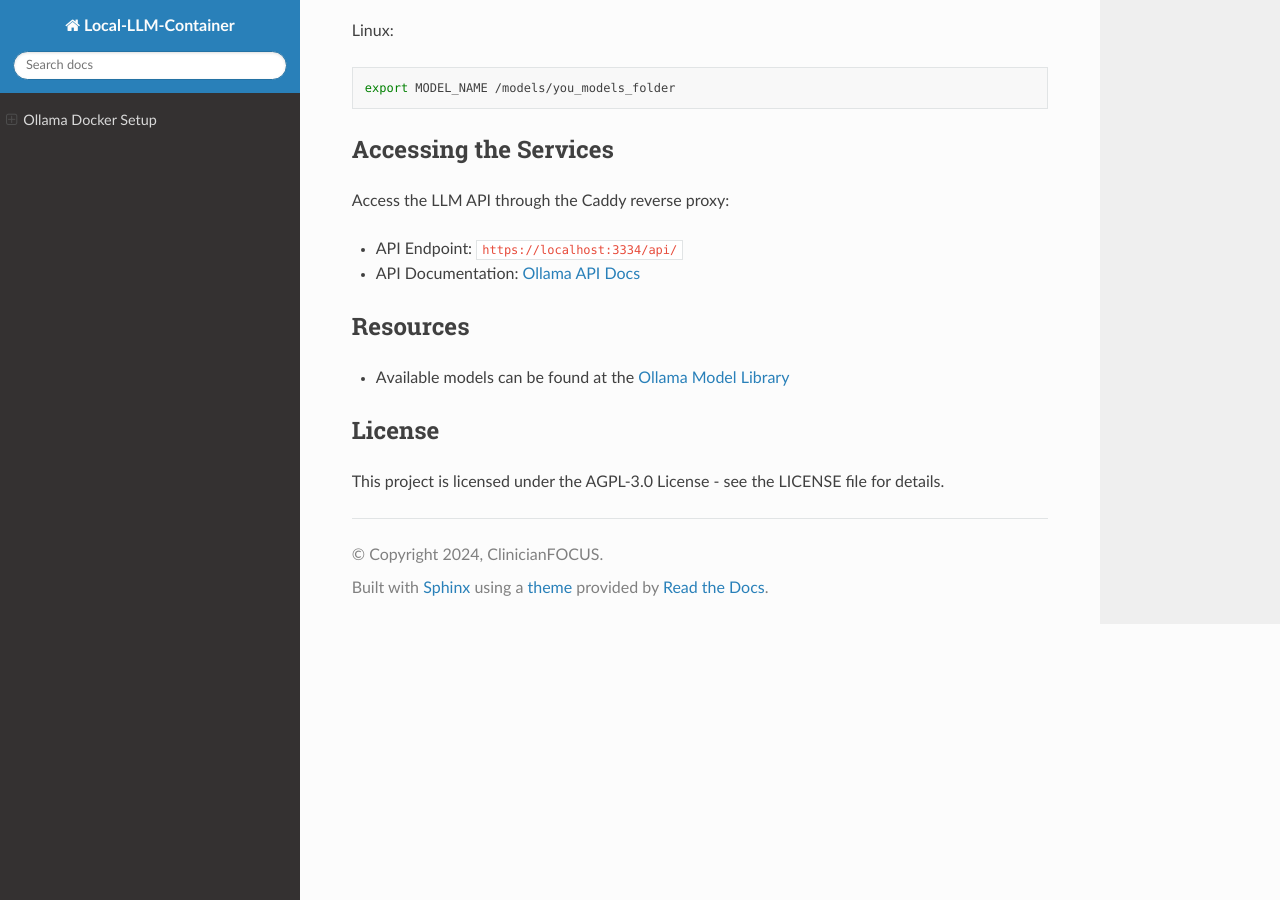
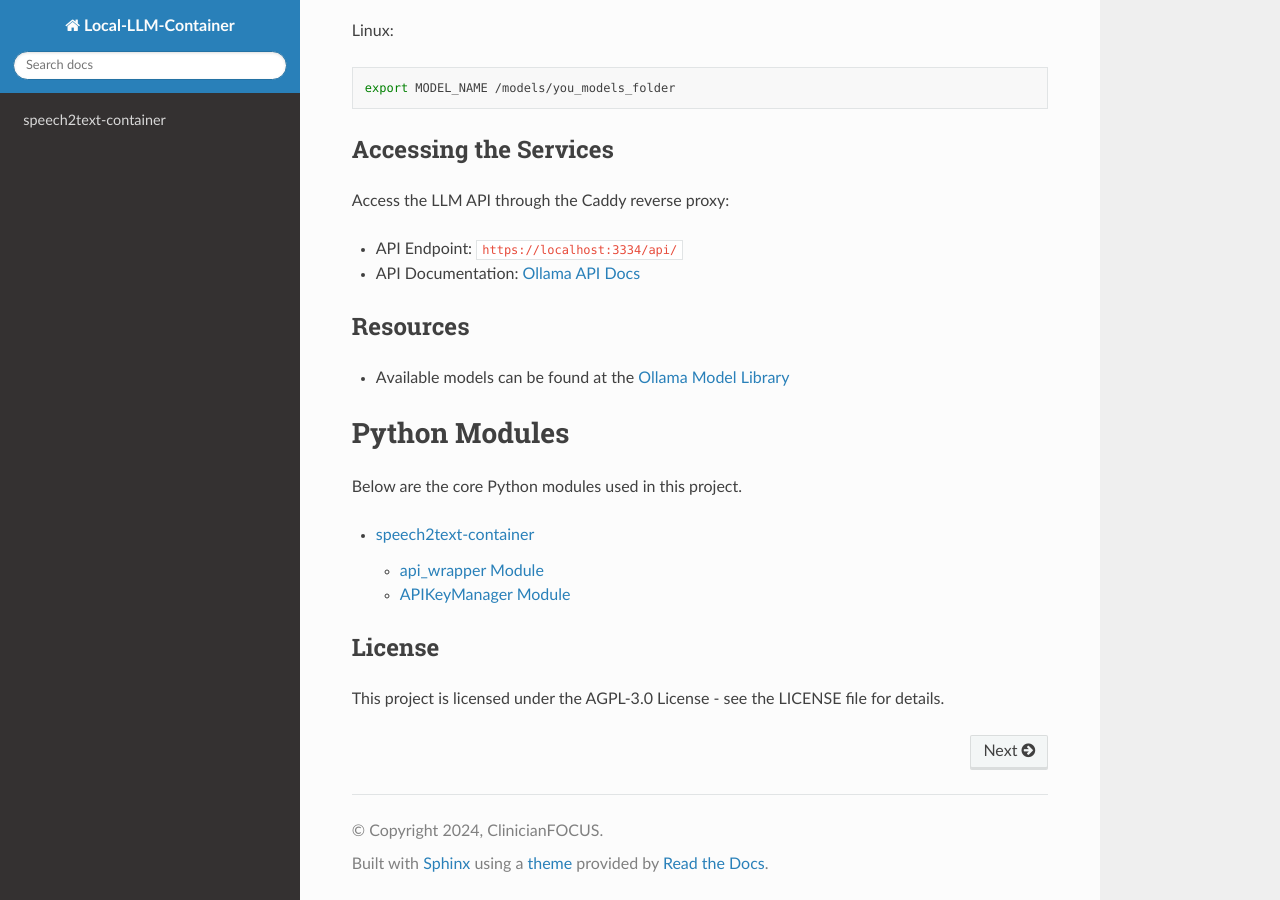
Before and after one commit to ClinicianFOCUS/local-llm-container, a Sphinx documentation site: the page built from docs/index.rst, in a window 1280 px wide and 900 px high, scrolled down 2846 px. Built offline with Sphinx 7.4.7 and the Read the Docs theme 3.1.0, drawn with Linux system fonts in a browser that asks for light colours; some of the changed lines change nothing that is shown.

Commit message:
Added the python modules to auto doc

```diff
--- a/docs/conf.py
+++ b/docs/conf.py
@@ -17,22 +17,7 @@ extensions = [
     'sphinx.ext.autodoc',
     'sphinx.ext.napoleon',
     'sphinx.ext.viewcode',
-    'sphinx.ext.coverage',
-    'sphinx_rtd_theme'
 ]
-
-# Napoleon settings
-napoleon_google_docstring = True
-napoleon_numpy_docstring = True
-napoleon_include_init_with_doc = True
-napoleon_include_private_with_doc = True
-napoleon_include_special_with_doc = True
-napoleon_use_admonition_for_examples = True
-napoleon_use_admonition_for_notes = True
-napoleon_use_admonition_for_references = True
-napoleon_use_ivar = True
-napoleon_use_param = True
-napoleon_use_rtype = True
 
 templates_path = ['_templates']
 exclude_patterns = ['_build', 'Thumbs.db', '.DS_Store']
--- a/docs/index.rst
+++ b/docs/index.rst
@@ -169,6 +169,17 @@ Resources
 
 * Available models can be found at the `Ollama Model Library <https://ollama.ai/library>`_
 
+
+Python Modules
+==============
+
+Below are the core Python modules used in this project.
+
+.. toctree::
+   :maxdepth: 2
+
+   source/modules
+
 License
 -------
 
```
